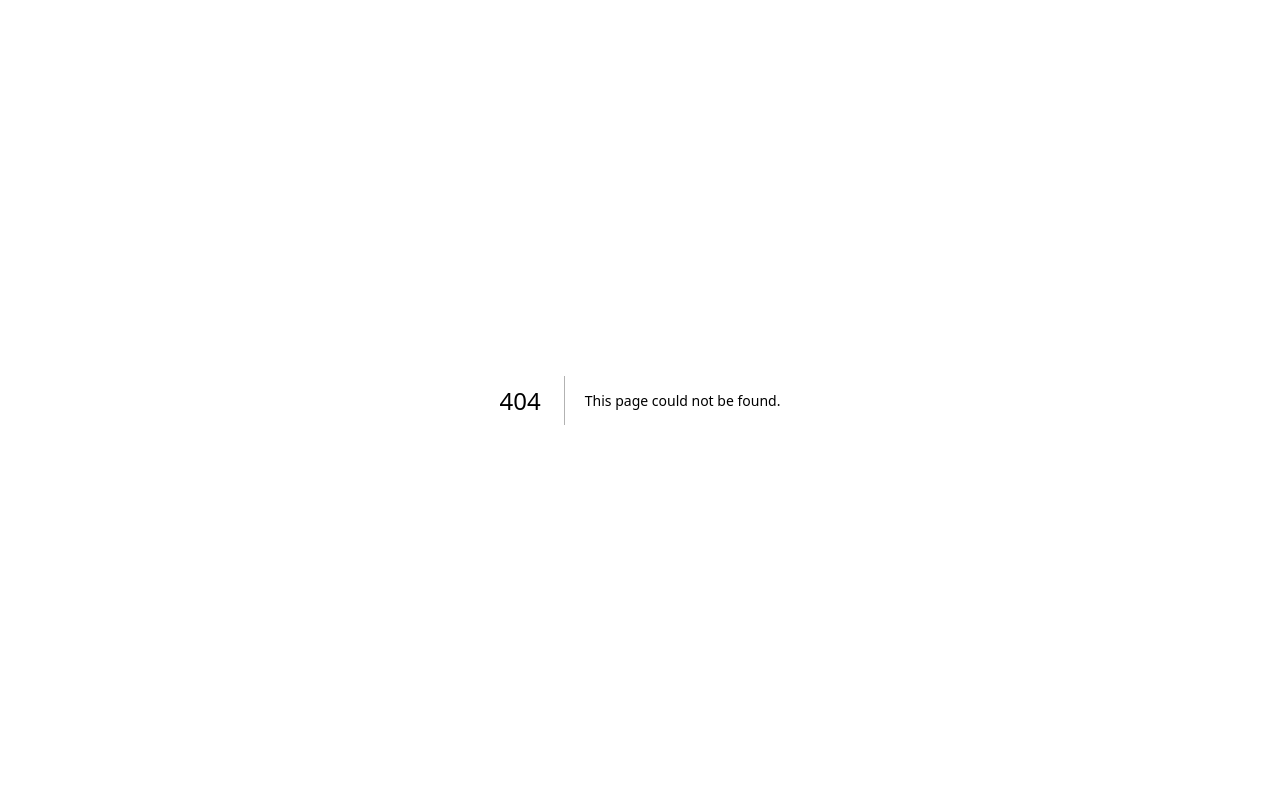
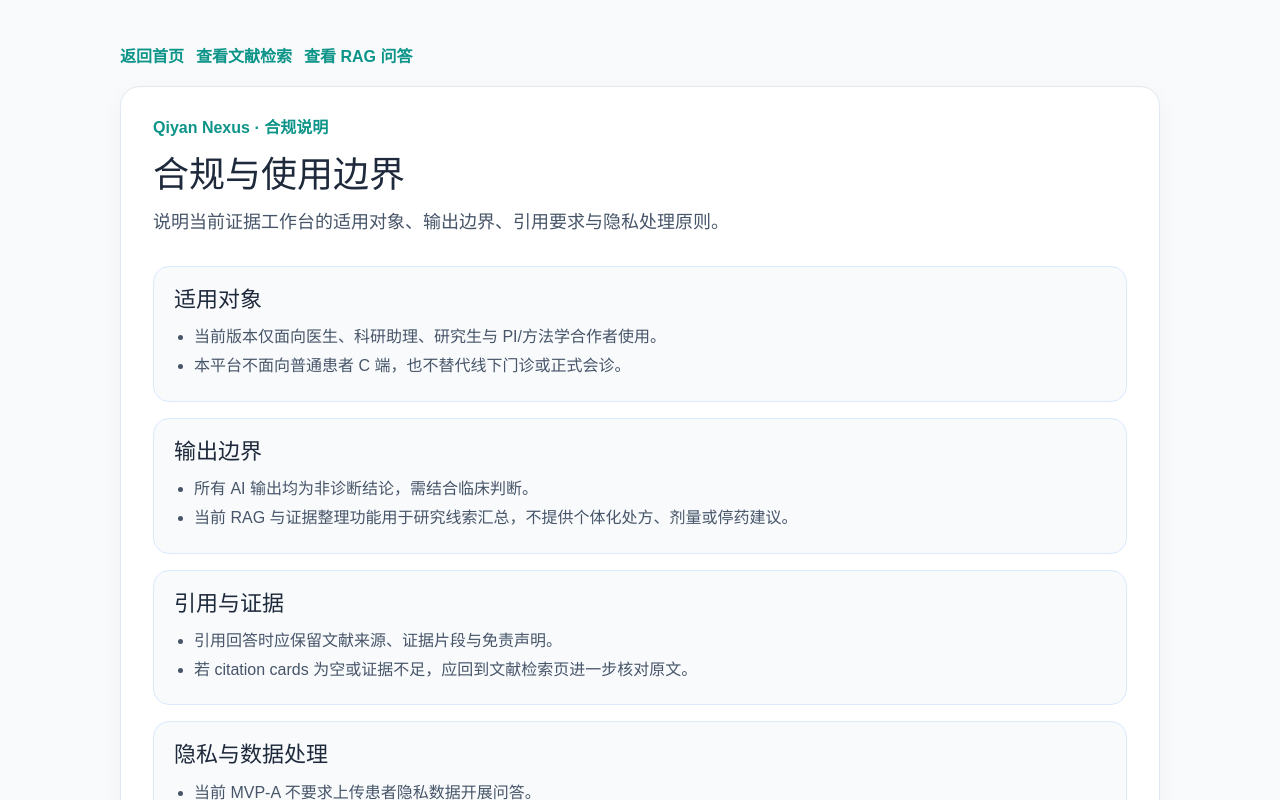
Before and after one commit to 0Dy6h/qiyan-nexus, a Next.js app in the folder frontend/: page /compliance in a window 1280 px wide. Before the commit this address had no page. Shown: the top 800 px of the page. Built offline with nearby package versions, Linux system fonts and the light colour scheme.

Commit message:
feat: add compliance page

```diff
--- /dev/null
+++ b/frontend/app/compliance/page.tsx
@@ -0,0 +1,64 @@
+import {
+  getComplianceHighlights,
+  getComplianceNavigationLinks,
+  getCompliancePageIntro,
+} from "../../lib/compliance-page";
+
+export default function CompliancePage() {
+  const intro = getCompliancePageIntro();
+  const links = getComplianceNavigationLinks();
+  const sections = getComplianceHighlights();
+
+  return (
+    <main style={{ minHeight: "100vh", background: "#f8fafc", padding: 48 }}>
+      <section style={{ maxWidth: 1040, margin: "0 auto" }}>
+        <div style={{ display: "flex", gap: 12, flexWrap: "wrap", marginBottom: 20 }}>
+          {links.map((link) => (
+            <a key={link.href} href={link.href} style={{ color: "#0d9488", fontWeight: 700, textDecoration: "none" }}>
+              {link.label}
+            </a>
+          ))}
+        </div>
+
+        <div
+          style={{
+            background: "white",
+            border: "1px solid #e2e8f0",
+            borderRadius: 20,
+            padding: 32,
+            boxShadow: "0 8px 24px rgba(15, 23, 42, 0.04)",
+          }}
+        >
+          <p style={{ color: "#0d9488", fontWeight: 700, marginTop: 0 }}>{intro.eyebrow}</p>
+          <h1 style={{ color: "#1e293b", fontSize: 36, marginBottom: 12 }}>{intro.title}</h1>
+          <p style={{ color: "#475569", fontSize: 18, lineHeight: 1.7, marginTop: 0 }}>{intro.summary}</p>
+
+          <div style={{ display: "grid", gap: 16, marginTop: 28 }}>
+            {sections.map((section) => (
+              <article
+                key={section.title}
+                style={{
+                  borderRadius: 16,
+                  border: "1px solid #dbeafe",
+                  background: "#f8fafc",
+                  padding: 20,
+                }}
+              >
+                <h2 style={{ color: "#1e293b", fontSize: 22, marginTop: 0 }}>{section.title}</h2>
+                <ul style={{ color: "#475569", lineHeight: 1.8, paddingLeft: 20, marginBottom: 0 }}>
+                  {section.items.map((item) => (
+                    <li key={item}>{item}</li>
+                  ))}
+                </ul>
+              </article>
+            ))}
+          </div>
+
+          <p style={{ color: "#64748b", marginTop: 28, marginBottom: 0 }}>
+            非诊断结论、需结合临床。
+          </p>
+        </div>
+      </section>
+    </main>
+  );
+}
--- /dev/null
+++ b/frontend/lib/compliance-page.mjs
@@ -0,0 +1,48 @@
+export function getCompliancePageIntro() {
+  return {
+    eyebrow: "Qiyan Nexus · 合规说明",
+    title: "合规与使用边界",
+    summary: "说明当前证据工作台的适用对象、输出边界、引用要求与隐私处理原则。",
+  };
+}
+
+export function getComplianceHighlights() {
+  return [
+    {
+      title: "适用对象",
+      items: [
+        "当前版本仅面向医生、科研助理、研究生与 PI/方法学合作者使用。",
+        "本平台不面向普通患者 C 端，也不替代线下门诊或正式会诊。",
+      ],
+    },
+    {
+      title: "输出边界",
+      items: [
+        "所有 AI 输出均为非诊断结论，需结合临床判断。 ",
+        "当前 RAG 与证据整理功能用于研究线索汇总，不提供个体化处方、剂量或停药建议。",
+      ],
+    },
+    {
+      title: "引用与证据",
+      items: [
+        "引用回答时应保留文献来源、证据片段与免责声明。",
+        "若 citation cards 为空或证据不足，应回到文献检索页进一步核对原文。",
+      ],
+    },
+    {
+      title: "隐私与数据处理",
+      items: [
+        "当前 MVP-A 不要求上传患者隐私数据开展问答。",
+        "后续接入 PDF 或病例材料前，应先完成脱敏、权限与留痕方案。",
+      ],
+    },
+  ];
+}
+
+export function getComplianceNavigationLinks() {
+  return [
+    { href: "/", label: "返回首页" },
+    { href: "/literature", label: "查看文献检索" },
+    { href: "/rag", label: "查看 RAG 问答" },
+  ];
+}
--- /dev/null
+++ b/frontend/lib/compliance-page.ts
@@ -0,0 +1,48 @@
+export function getCompliancePageIntro() {
+  return {
+    eyebrow: "Qiyan Nexus · 合规说明",
+    title: "合规与使用边界",
+    summary: "说明当前证据工作台的适用对象、输出边界、引用要求与隐私处理原则。",
+  };
+}
+
+export function getComplianceHighlights() {
+  return [
+    {
+      title: "适用对象",
+      items: [
+        "当前版本仅面向医生、科研助理、研究生与 PI/方法学合作者使用。",
+        "本平台不面向普通患者 C 端，也不替代线下门诊或正式会诊。",
+      ],
+    },
+    {
+      title: "输出边界",
+      items: [
+        "所有 AI 输出均为非诊断结论，需结合临床判断。 ",
+        "当前 RAG 与证据整理功能用于研究线索汇总，不提供个体化处方、剂量或停药建议。",
+      ],
+    },
+    {
+      title: "引用与证据",
+      items: [
+        "引用回答时应保留文献来源、证据片段与免责声明。",
+        "若 citation cards 为空或证据不足，应回到文献检索页进一步核对原文。",
+      ],
+    },
+    {
+      title: "隐私与数据处理",
+      items: [
+        "当前 MVP-A 不要求上传患者隐私数据开展问答。",
+        "后续接入 PDF 或病例材料前，应先完成脱敏、权限与留痕方案。",
+      ],
+    },
+  ];
+}
+
+export function getComplianceNavigationLinks() {
+  return [
+    { href: "/", label: "返回首页" },
+    { href: "/literature", label: "查看文献检索" },
+    { href: "/rag", label: "查看 RAG 问答" },
+  ];
+}
```
Also changed, not shown: frontend/app/page.tsx (+16 -0 lines), 1 other file (tests, documents, lock files or other folders).
